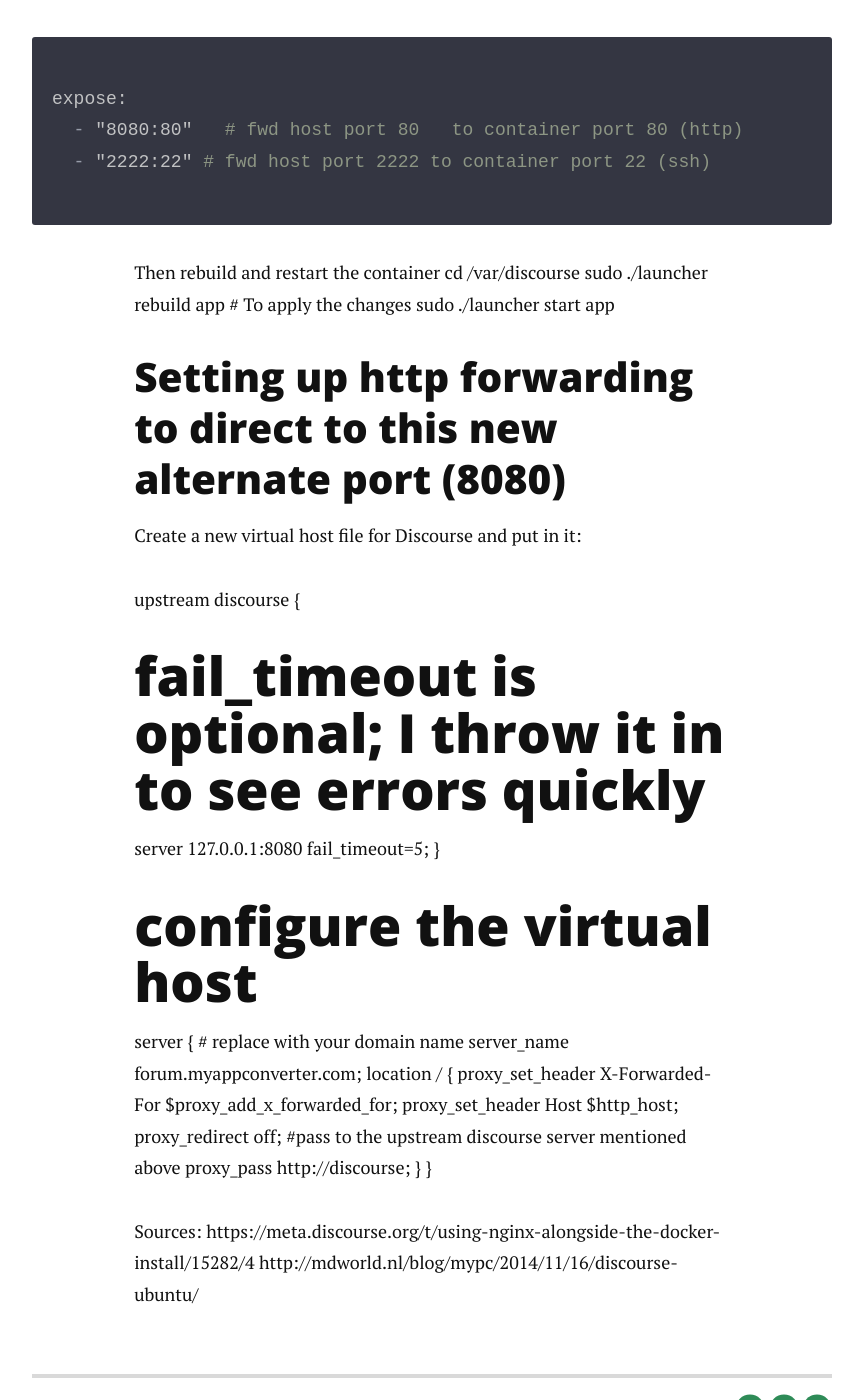
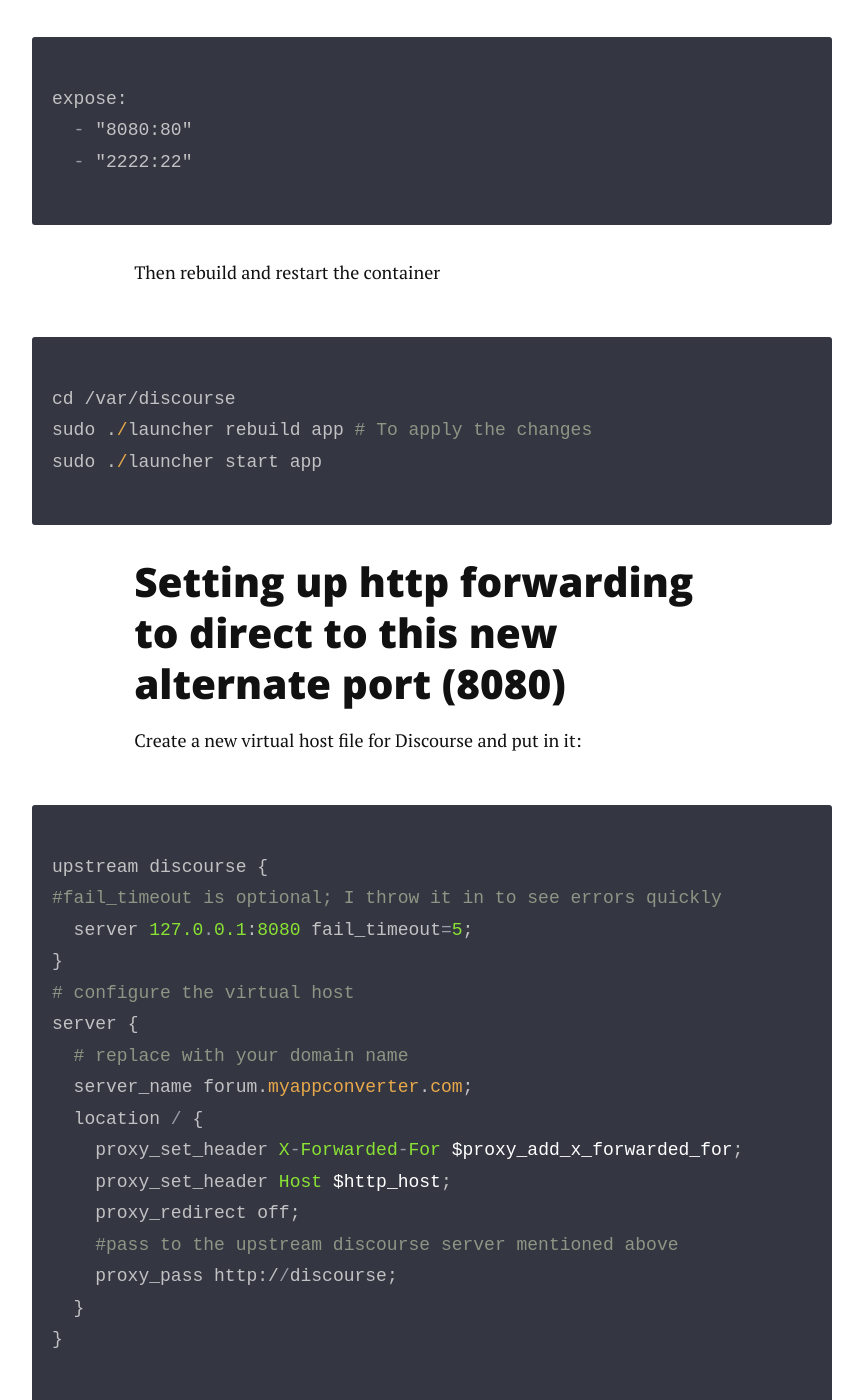
Before and after one commit to ismailmechbal/ismailmechbal.github.io, a Jekyll site: the page built from _posts/2015-12-01-using-nginx-together-with-discourse.markdown, in a window 1280 px wide and 1400 px high, scrolled down 1066 px. Shown: the whole window, without its empty margins (208-1071 px from the left). Built offline with Jekyll 4.4.1, drawn with Linux system fonts in a browser that asks for light colours; nearby versions of some CDN libraries; Markdown is read by kramdown in place of the engine named in the settings.

Commit message:
Fix nginx article

```diff
--- a/_posts/2015-12-01-using-nginx-together-with-discourse.markdown
+++ b/_posts/2015-12-01-using-nginx-together-with-discourse.markdown
@@ -23,19 +23,23 @@ Change port 80 to 8080
 
 {% highlight ruby %}
 expose:
-  - "8080:80"   # fwd host port 80   to container port 80 (http)
-  - "2222:22" # fwd host port 2222 to container port 22 (ssh)
+  - "8080:80"
+  - "2222:22"
 {% endhighlight %}
 
 Then rebuild and restart the container
+
+{% highlight ruby %}
 cd /var/discourse
 sudo ./launcher rebuild app # To apply the changes
 sudo ./launcher start app
+{% endhighlight %}
 
 ## Setting up http forwarding to direct to this new alternate port (8080)
 
 Create a new virtual host file for Discourse and put in it:
 
+{% highlight ruby %}
 upstream discourse {
 #fail_timeout is optional; I throw it in to see errors quickly
   server 127.0.0.1:8080 fail_timeout=5;
@@ -52,7 +56,7 @@ server {
     proxy_pass http://discourse;
   }
 }
-
+{% endhighlight %}
 
 Sources:
 https://meta.discourse.org/t/using-nginx-alongside-the-docker-install/15282/4
```
